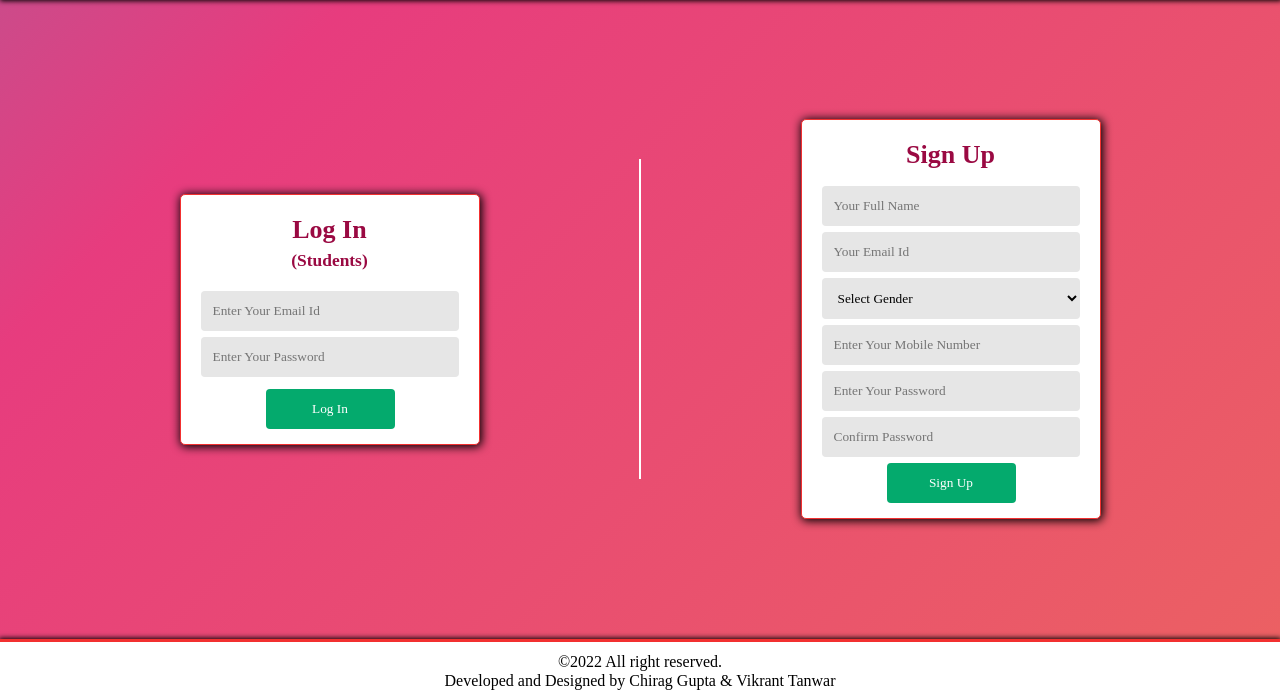
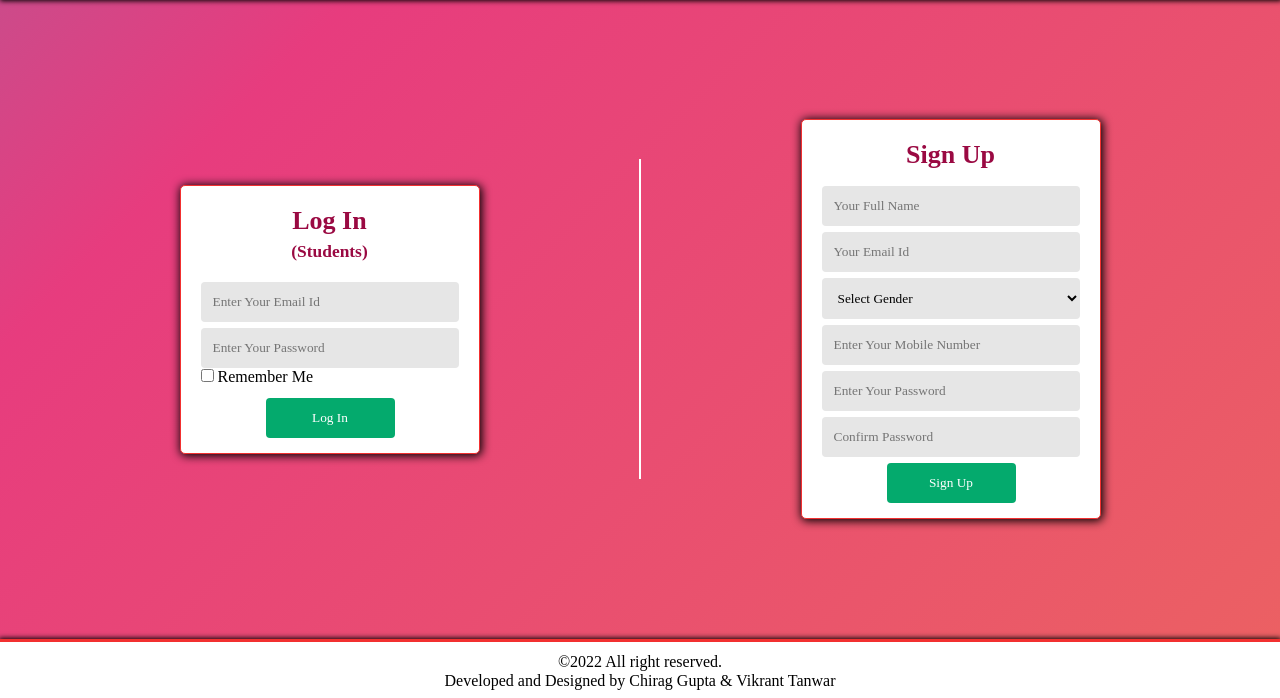
Before and after one commit to chirag1106/online-exam-system, a PHP site: page / in a window 1280 px wide. Shown: the part 333-1031 px from the top of the page. Run offline with PHP 8.4, Linux system fonts and the light colour scheme; some web fonts are replaced; grey boxes are pictures that could not be loaded.

Commit message:
remember me added

```diff
--- a/inc/content.php
+++ b/inc/content.php
@@ -5,13 +5,17 @@
         <h1><center>Log In<br><h6>(Students)</h6></center></h1>
         <div class="row">
           <div class="col">
-            <input type="text" id="email" name="stu-email" placeholder="Enter Your Email Id" autocomplete="off">
+            <input type="text" id="email" name="stu-email" placeholder="Enter Your Email Id" autocomplete="off" required>
           </div>
         </div>
         <div class="row">
           <div class="col">
-            <input type="password" id="password" name="stu-password" placeholder="Enter Your Password" autocomplete="off">
+            <input type="password" id="password" name="stu-password" placeholder="Enter Your Password" autocomplete="off" required>
           </div>
+        </div>
+        <div class="row">
+          <input type="checkbox" name="remember-me">
+          <label for="remeber-me">Remember Me</label>
         </div>
         <div class="row">
           <div class="col">
```
